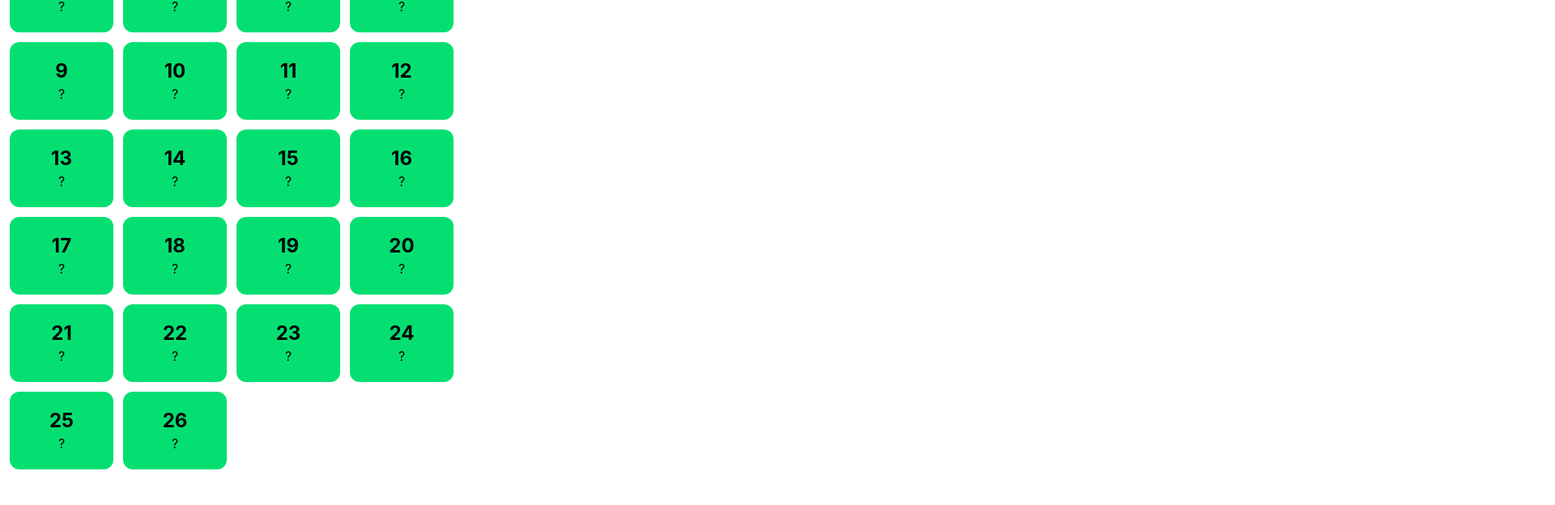
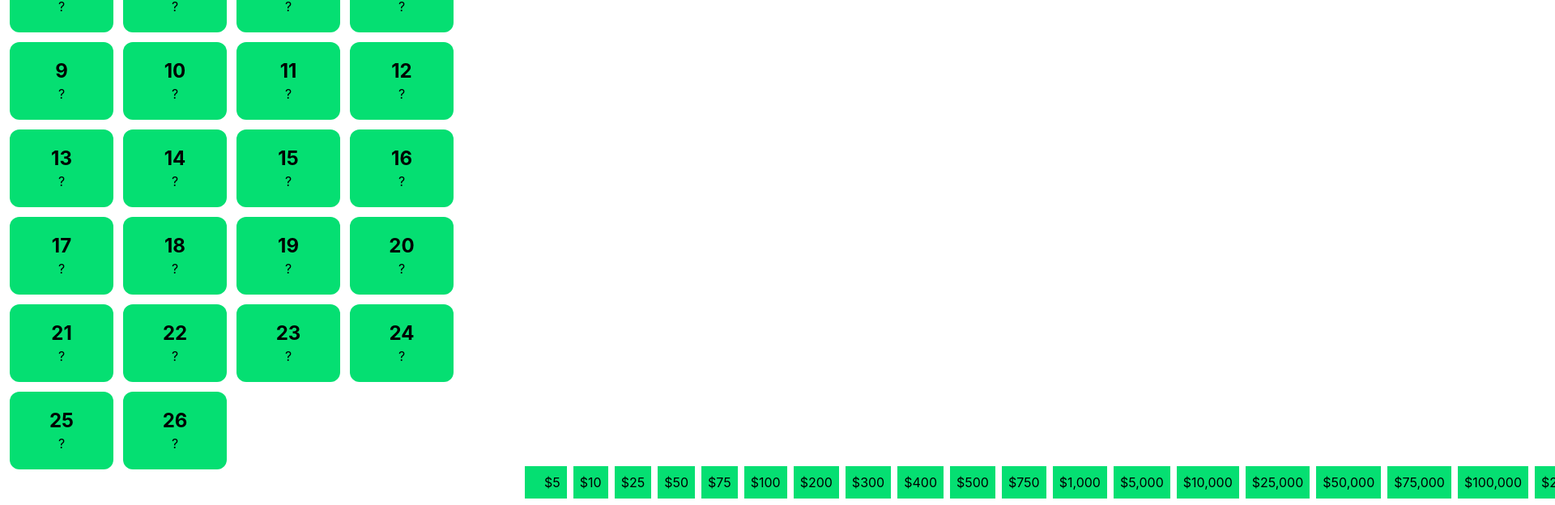
Before and after one commit to josephblair92/deal-or-no-deal, a React (Vite) app in the folder ui/: page / in a window 1280 px wide. Shown: the part 176-800 px from the top of the page at 81% size, 1920 px wide, since content can reach past the window. Built offline with nearby package versions, Linux system fonts and the light colour scheme.

Commit message:
Dollar amount display

```diff
--- a/ui/src/App.tsx
+++ b/ui/src/App.tsx
@@ -2,6 +2,7 @@ import { useState } from 'react'
 import { Case } from './ui/Case'
 import { shuffleCases } from './utils'
 import type { CaseProps } from './types'
+import { DollarAmounts } from './ui/DollarAmounts'
 
 function App() {
 
@@ -34,12 +35,13 @@ function App() {
   }
 
   return (
-    <div className='flex'>
-      <div className='flex flex-wrap gap-3 w-1/2 p-3'>
+    <div className='flex h-screen'>
+      <div className='flex flex-wrap gap-3 w-1/2 h-fit p-3'>
         {cases.map((curCase: CaseProps) => <Case {...curCase} enabled={!userCaseSelected || (!curCase.opened && !curCase.userCase)} onClick={!userCaseSelected ? selectUserCase : openCase} key={curCase.id} />)}
       </div>
-      <div className='flex flex-col w-1/2'>
+      <div className='flex flex-col w-1/2 h-full p-2 justify-between'>
         <p className='text-2xl'>{userCaseSelected ? 'Open a case.' : 'Select your case.'}</p>
+        <DollarAmounts cases={cases} />
       </div>
     </div>
   )
--- /dev/null
+++ b/ui/src/ui/DollarAmount.tsx
@@ -0,0 +1,12 @@
+import { formatterUSD } from "../utils"
+
+export interface DollarAmountProps {
+    amount: number,
+    revealed: boolean
+}
+
+export const DollarAmount = ({ amount, revealed }: DollarAmountProps) => {
+    return <div className={`${revealed ? 'bg-red-400' : 'bg-green-400'} p-2`}>
+        {formatterUSD.format(amount)}
+    </div>
+}
--- /dev/null
+++ b/ui/src/ui/DollarAmounts.tsx
@@ -0,0 +1,13 @@
+import type { CaseProps } from "../types";
+import { DollarAmount } from "./DollarAmount";
+
+export interface DollarAmountsProps {
+    cases: Array<CaseProps>
+}
+
+export const DollarAmounts = ({ cases }: DollarAmountsProps) => {
+    const sortedCases = cases.toSorted((a, b) => a.amount - b.amount)
+    return <div className={`grid grid-flow-col grid-cols-2 grid-rows-${cases.length / 2} gap-2`}>
+        {sortedCases.map(curCase => <DollarAmount amount={curCase.amount} revealed={curCase.opened} key={curCase.id} />)}
+    </div>
+}
```
